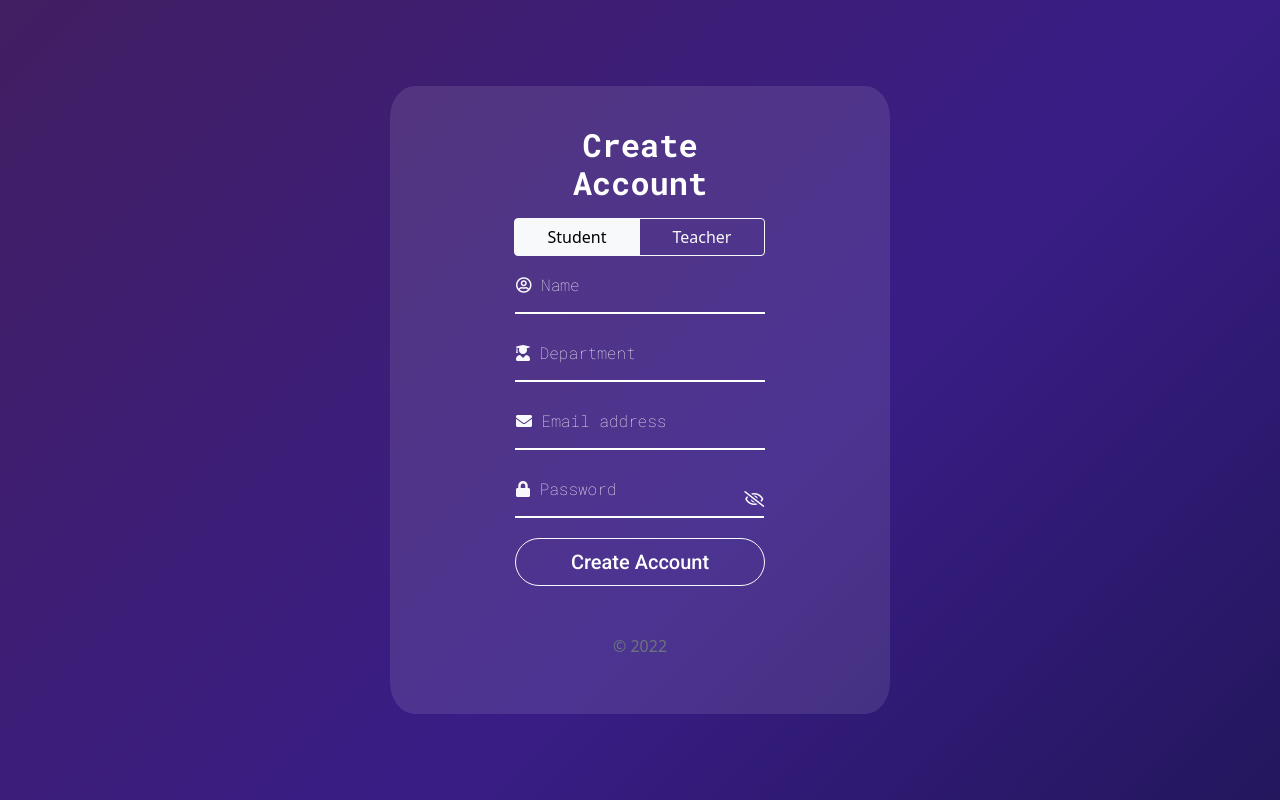
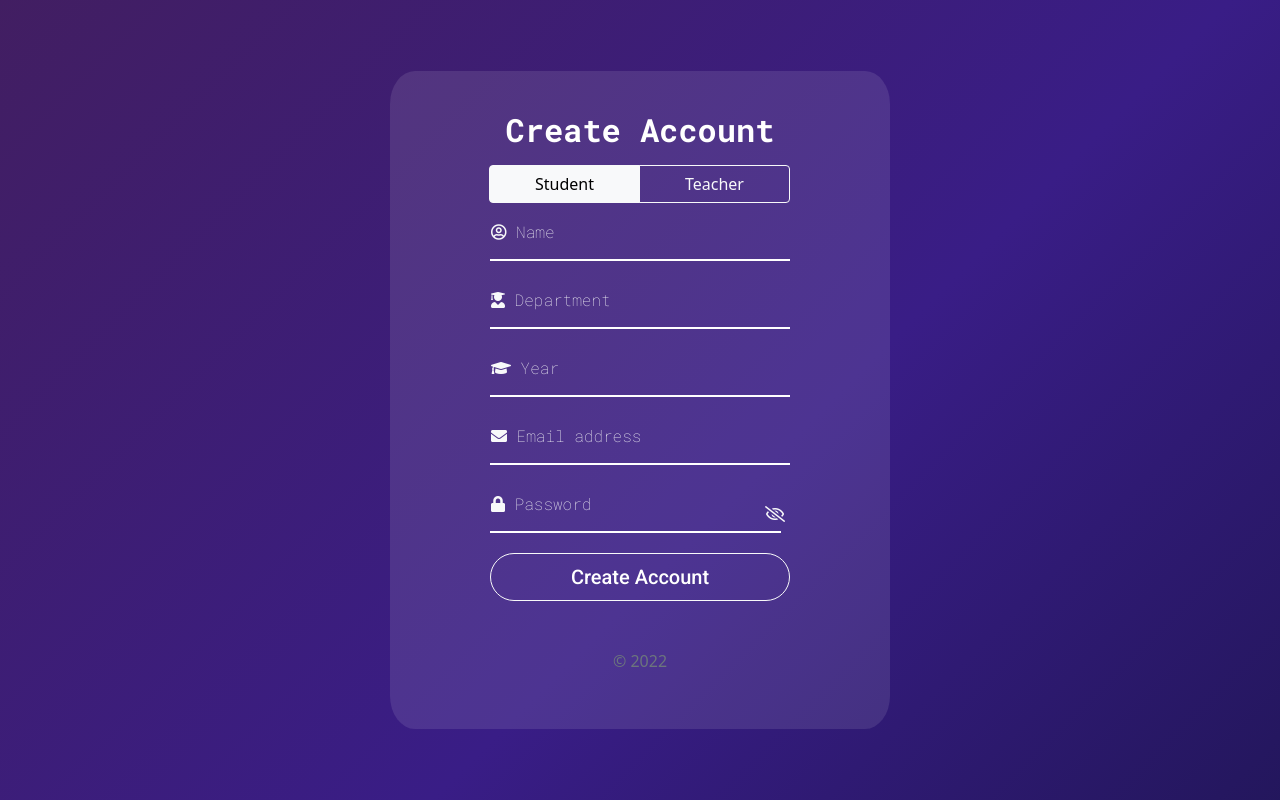
Before and after one commit to memukherjee/College-LMS, a PHP site: page /register.html in a window 1280 px wide. Run offline with PHP 8.4, Linux system fonts and the light colour scheme; some libraries are stand-ins or nearby versions.

Commit message:
js codes are separated from html and onload animation is added and on register page year field is added

```diff
--- a/css/register.css
+++ b/css/register.css
@@ -55,11 +55,12 @@ body {
 }
 
 .card {
-  padding: 5vh 25%;
+  padding: 5%;
   border-radius: 5%;
   background: rgba(255, 255, 255, 0.1);
   border: none;
   min-width: 250px;
+  transition-delay: 0s;
 }
 
 form {
@@ -69,7 +70,8 @@ form {
 #label-password,
 #label-email,
 #label-name,
-#label-dept {
+#label-dept,
+#label-year {
   text-align: left;
   font-size: 1rem;
   font-family: "Roboto Mono", monospace;
@@ -94,7 +96,7 @@ form {
   font-weight: 100;
 }
 
-.dept-input {
+.dept-input,.year-input {
   background: transparent;
   margin-bottom: 10px;
   border: none;
@@ -106,7 +108,7 @@ form {
   text-align: left;
 }
 
-.dept-option {
+.dept-option,.year-option {
   background: rgba(99, 49, 126, 0.5);
   color: #000;
 }
@@ -184,19 +186,18 @@ input::-ms-clear {
   box-shadow: none;
 }
 
-/*
-.form-floating>label{
-  position:absolute;
-  top:0;
-  left:0;
-  height:100%;
-  padding:1rem .75rem;
-  pointer-events:none;
-  border:1px solid transparent;
-  transform-origin:0 0;
-  transition:opacity .1s ease-in-out,transform .1s ease-in-out
+/* @media screen and (min-width: 500px) {
+  .card:hover{
+    padding: 5vh 22%;
+  }
+} */
+
+
+.card-padding{
+  padding: 5vh 20%;
+  transition: 1s;
+  transition-delay: 0.25s;
 }
-*/
 
 .btn,
 .btn-check.active.focus,
@@ -223,3 +224,8 @@ input::-ms-clear {
   opacity: 1 !important;
   transform: scale(1) translateY(0rem) translateX(0rem) !important;
 }
+
+.year-blank{
+  opacity: 1 !important;
+  transform: scale(1) translateY(0rem) translateX(0rem) !important;
+}
--- /dev/null
+++ b/js/register.js
@@ -0,0 +1,73 @@
+function togglePassword() {
+    var x = document.getElementById("floatingPassword");
+    var eye = document.getElementById("eye");
+    if (x.type === "password") {
+      x.type = "text";
+      eye.classList.toggle("fa-eye-slash");
+      eye.classList.toggle("fa-eye");
+    } else {
+      x.type = "password";
+      eye.classList.toggle("fa-eye-slash");
+      eye.classList.toggle("fa-eye");
+    }
+  }
+
+  function loadPaddingCard(){
+    var card = document.getElementById("card")
+    card.classList.add("card-padding")
+  }
+
+  function onLoad(){
+    departmentLabelFormatter()
+    yearLabelFormatter()
+    loadPaddingCard()
+  }
+
+  function departmentLabelFormatter(){
+    var l = document.getElementById("label-dept")
+    var input = document.getElementById("floatingSelect")
+    var value = input.options[input.selectedIndex].value
+    if(value===''){
+      l.classList.add("dept-blank")
+    }
+    else{
+      l.classList.remove("dept-blank")
+    }
+  }
+
+  function yearLabelFormatter(){
+    var l = document.getElementById("label-year")
+    var input = document.getElementById("floatingSelectYear")
+    var value = input.options[input.selectedIndex].value
+    console.log(value);
+    if(value===''){
+      l.classList.add("year-blank")
+    }
+    else{
+      l.classList.remove("year-blank")
+    }
+  }
+
+  function activeStudent(){
+    for(var i=0;i<5;i++){
+      let id = "year "+i
+      let op = document.getElementById(id)
+      op.disabled = false;
+    }
+    document.getElementById("year 5").selected = false;
+    document.getElementById("year 5").disabled = true;
+    document.getElementById("year 0").selected = true;
+    yearLabelFormatter()
+  }
+
+  function activeTeacher(){
+    for(var i=0;i<5;i++){
+      let id = "year "+i
+      let op = document.getElementById(id)
+      op.selected = false;
+      op.disabled = true;
+    }
+    document.getElementById("year 5").selected = true;
+    document.getElementById("year 5").disabled = false;
+    yearLabelFormatter()
+  }
--- a/register.html
+++ b/register.html
@@ -47,9 +47,9 @@
     />
     <title>Create account</title>
   </head>
-  <body class="text-center" onload="departmentLabelFormatter()">
+  <body class="text-center" onload="onLoad()">
     <main class="form-signin">
-      <div class="card">
+      <div id="card" class="card">
         <form action="/" method="post">
           <h1 id="title" class="h3 mb-3">
             <nobr>Create</nobr> <nobr>Account</nobr>
@@ -57,9 +57,9 @@
           <div class="row">
             <div name="role" class="btn-group" id="btn-grp" role="group" aria-label="Basic outlined example">
               <input value="student" type="radio" class="btn-check" name="role" id="option1" autocomplete="off" checked>
-              <label id="label-student" class="btn btn-outline-light" for="option1">Student</label>
+              <label onclick="activeStudent()" id="label-student" class="btn btn-outline-light" for="option1">Student</label>
               <input value="teacher" type="radio" class="btn-check" name="role" id="option2" autocomplete="off">
-              <label id="label-teacher" class="btn btn-outline-light" for="option2">Teacher</label>
+              <label onclick="activeTeacher()" id="label-teacher" class="btn btn-outline-light" for="option2">Teacher</label>
             </div>
             <div class="form-floating col-12">
               <input
@@ -95,6 +95,22 @@
                   class="text-light label dept-blank"
                   for="floatingSelect"
                   ><i class="fas fa-user-graduate"></i> Department</label>
+              </div>
+
+              <div class="form-floating col-12">
+                <select onclick="yearLabelFormatter()" class="form-select year-input" id="floatingSelectYear" aria-label="Floating label select example" required>
+                    <option id="year 0" class="year-option" selected disabled value="" ></option>
+                    <option id="year 1" class="year-option" value="1">1st</option>
+                    <option id="year 2" class="year-option" value="2">2nd</option>
+                    <option id="year 3" class="year-option" value="3">3rd</option>
+                    <option id="year 4" class="year-option" value="4">4th</option>
+                    <option id="year 5" class="year-option" value="5" disabled>NA</option>
+                  </select>
+                <label
+                  id="label-year"
+                  class="text-light label year-blank"
+                  for="floatingSelectYear"
+                  ><i class="fas fa-graduation-cap"></i> Year</label>
               </div>
 
             <div class="form-floating col-12">
@@ -150,33 +166,7 @@
       </div>
     </main>
 
-    <script>
-      function togglePassword() {
-        var x = document.getElementById("floatingPassword");
-        var eye = document.getElementById("eye");
-        if (x.type === "password") {
-          x.type = "text";
-          eye.classList.toggle("fa-eye-slash");
-          eye.classList.toggle("fa-eye");
-        } else {
-          x.type = "password";
-          eye.classList.toggle("fa-eye-slash");
-          eye.classList.toggle("fa-eye");
-        }
-      }
-
-      function departmentLabelFormatter(){
-        var l = document.getElementById("label-dept")
-        var input = document.getElementById("floatingSelect")
-        var value = input.options[input.selectedIndex].value
-        if(value===''){
-          l.classList.add("dept-blank")
-        }
-        else{
-          l.classList.remove("dept-blank")
-        }
-      }
-    </script>
+    <script src="js/register.js"></script>
 
     <!-- JavaScript Bundle with Popper -->
     <script
```
Also changed, not shown: css/style.css (+14 -1 lines), index.html (+24 -22 lines), js/index.js (added, +23 -0 lines), README.md.
